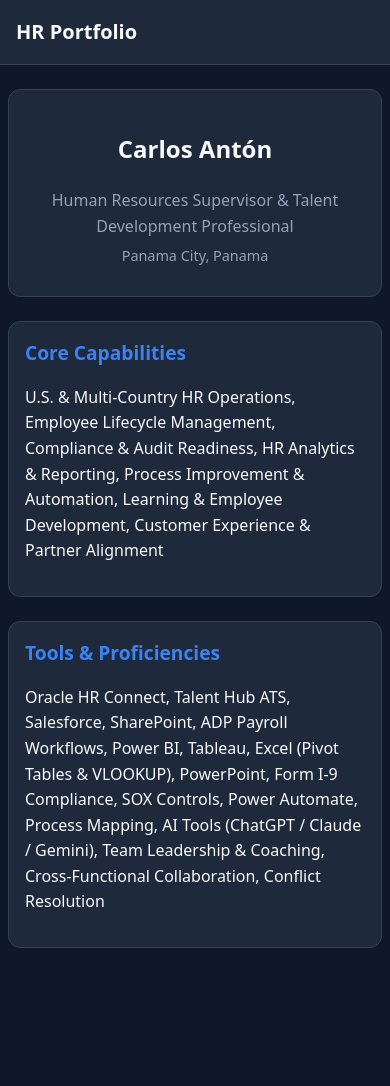
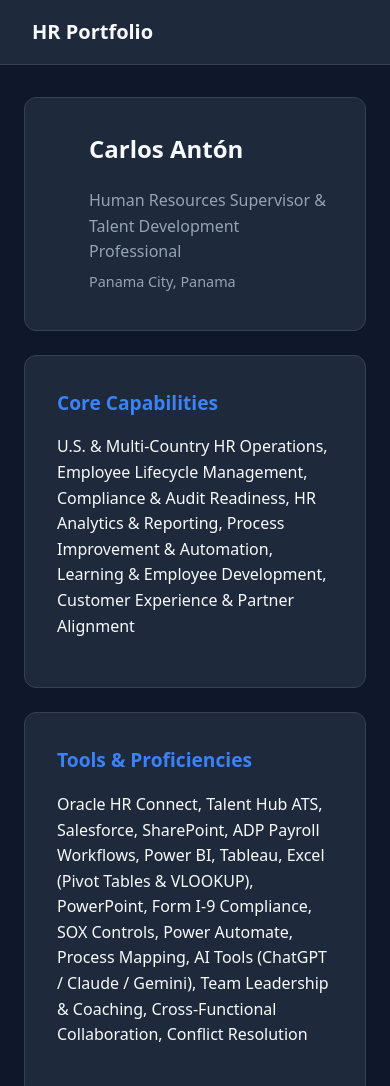
Before and after one commit to carlosanton280693-lgtm/carlosanton, a plain HTML site: page index.html in a window 390 px wide. Shown: the top 1086 px of the page. Before the commit the page ends 972 px from the top, so only its background shows below. Drawn offline with Linux system fonts and the light colour scheme.

Commit message:
Update index.html

```diff
--- a/index.html
+++ b/index.html
@@ -11,7 +11,6 @@
       --text-main: #f8fafc;
       --text-muted: #94a3b8;
       --accent: #3b82f6;
-      --accent-hover: #2563eb;
       --border: #334155;
     }
     body {
@@ -27,16 +26,17 @@
       display: flex;
       justify-content: space-between;
       align-items: center;
-      padding: 1rem 1.5rem;
+      padding: 1rem 2rem;
       border-bottom: 1px solid var(--border);
       background: var(--card-bg);
     }
     h1 { margin: 0; font-size: 1.25rem; }
     main {
       max-width: 800px;
-      margin: 1.5rem auto;
-      padding: 0 1rem;
+      margin: 2rem auto;
+      padding: 0 1.5rem;
       box-sizing: border-box;
+      width: 100%;
     }
     .profile-card {
       background: var(--card-bg);
@@ -72,19 +72,12 @@
       background: var(--card-bg);
       border: 1px solid var(--border);
       border-radius: 12px;
-      padding: 1.5rem;
+      padding: 2rem;
       margin-bottom: 1.5rem;
       box-sizing: border-box;
       word-wrap: break-word;
     }
     .card h2 { margin-top: 0; color: var(--accent); font-size: 1.2rem; }
-
-    @media (max-width: 600px) {
-      header { padding: 1rem; }
-      main { margin: 1.5rem 0.5rem; padding: 0; }
-      .profile-card { flex-direction: column; text-align: center; padding: 1.5rem; gap: 1rem; }
-      .card { padding: 1rem; }
-    }
   </style>
 </head>
 <body>
```
